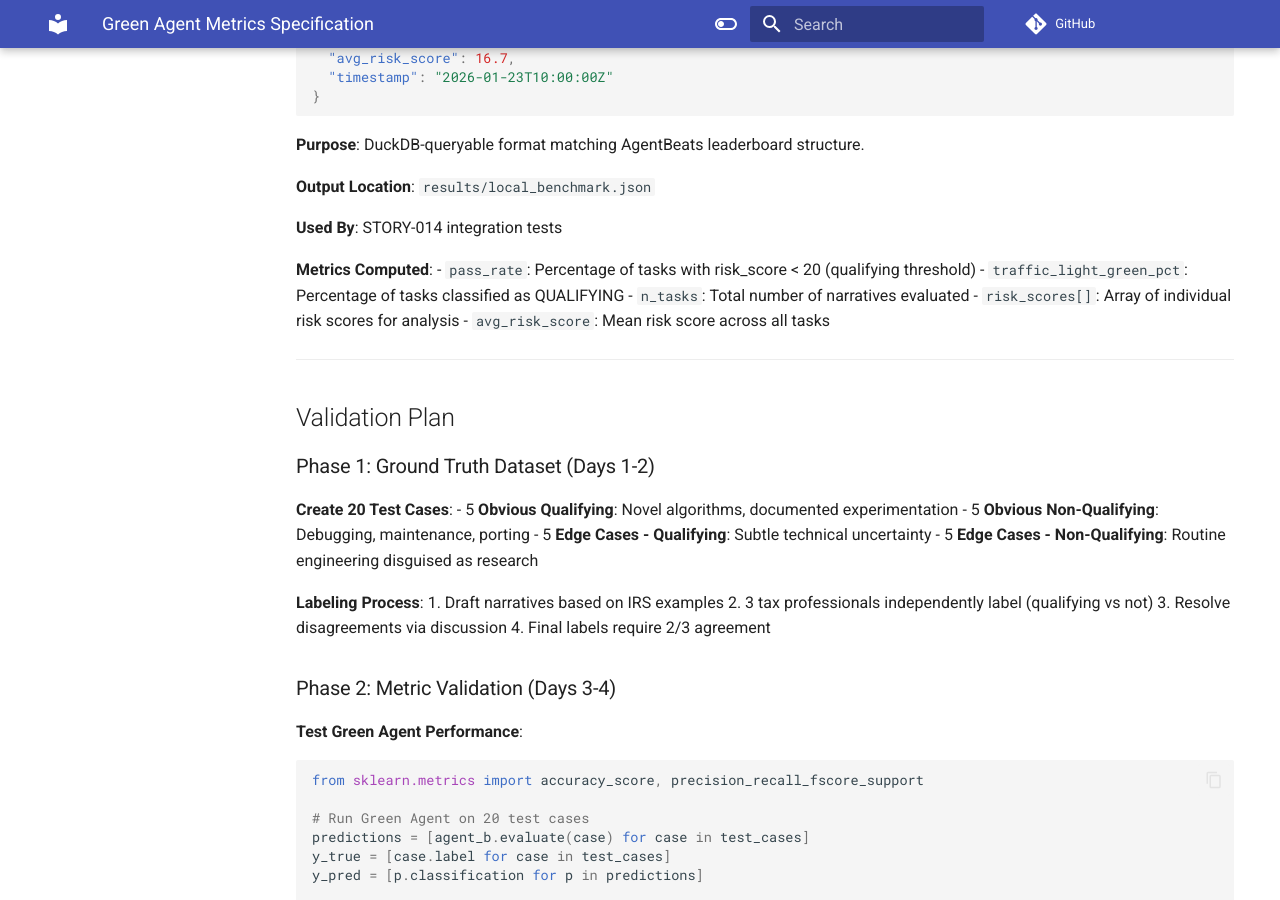
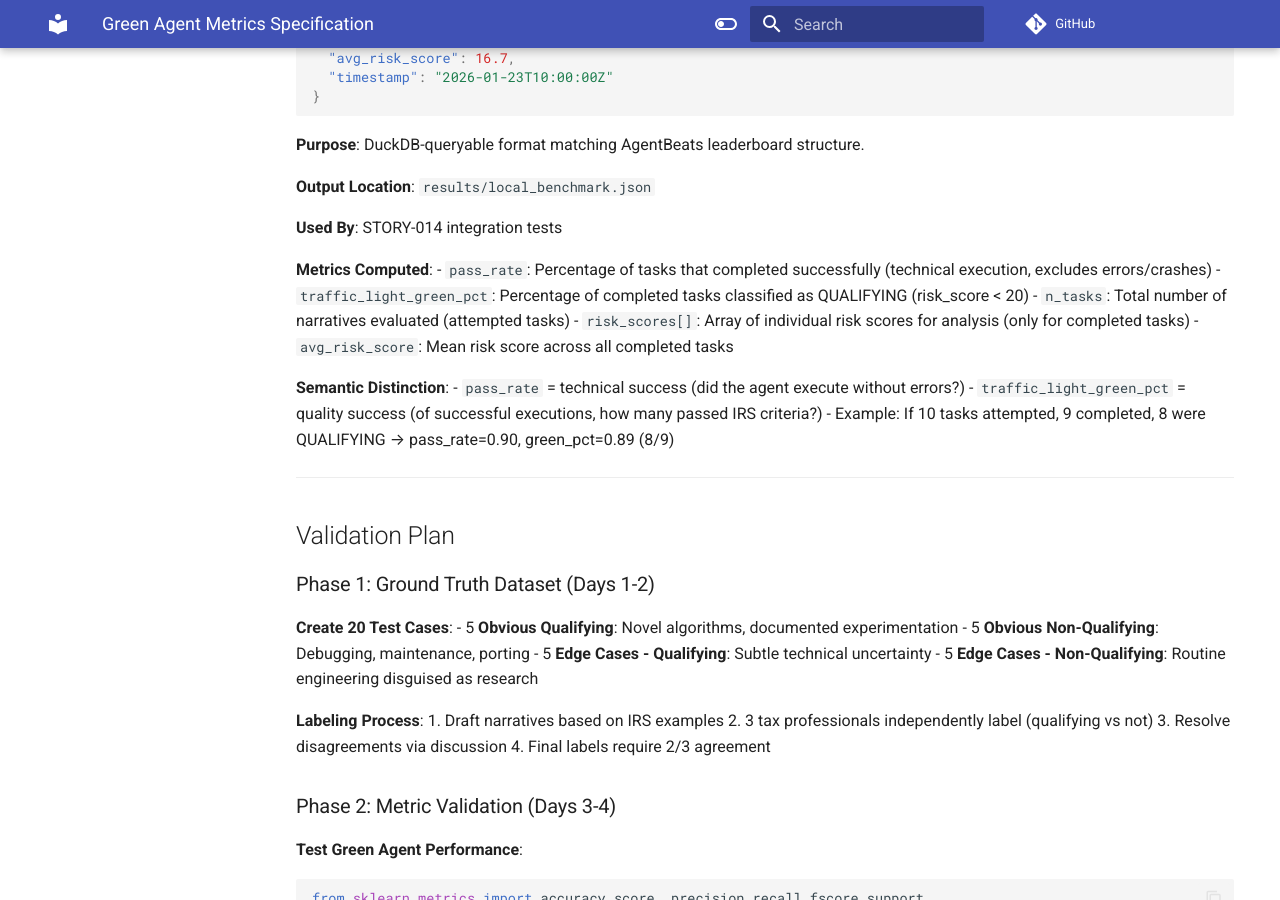
Before and after one commit to pat-tax/RDI-AgentBeats-TheBulletproofProtocol, an MkDocs documentation site: the page built from docs/research/Green-Agent-Metrics-Specification.md, in a window 1280 px wide and 900 px high, scrolled down 5689 px. Built offline with MkDocs 1.6.1 and Material for MkDocs 9.7.7, drawn with Linux system fonts in a browser that asks for light colours; comment, search, counter and statistics services are not loaded.

Commit message:
chore: Update Ralph state after completing STORY-008
Co-Authored-By: Claude <noreply@anthropic.com>

```diff
--- a/docs/ralph/prd.json
+++ b/docs/ralph/prd.json
@@ -144,8 +144,8 @@
         "src/bulletproof_green/rules/experimentation_checker.py",
         "tests/test_experimentation_checker.py"
       ],
-      "passes": false,
-      "completed_at": null
+      "passes": true,
+      "completed_at": "2026-01-23T13:04:03Z"
     },
     {
       "id": "STORY-009",
--- a/docs/ralph/progress.txt
+++ b/docs/ralph/progress.txt
@@ -56,3 +56,8 @@ Notes: Completed successfully with TDD commits
 Story: STORY-007
 Status: PASS
 Notes: Completed successfully with TDD commits
+
+## Iteration 6 - Fri Jan 23 01:04:03 PM UTC 2026
+Story: STORY-008
+Status: PASS
+Notes: Completed successfully with TDD commits
--- a/docs/research/Green-Agent-Metrics-Specification.md
+++ b/docs/research/Green-Agent-Metrics-Specification.md
@@ -230,11 +230,16 @@ For local e2e testing and leaderboard-style validation:
 **Used By**: STORY-014 integration tests
 
 **Metrics Computed**:
-- `pass_rate`: Percentage of tasks with risk_score < 20 (qualifying threshold)
-- `traffic_light_green_pct`: Percentage of tasks classified as QUALIFYING
-- `n_tasks`: Total number of narratives evaluated
-- `risk_scores[]`: Array of individual risk scores for analysis
-- `avg_risk_score`: Mean risk score across all tasks
+- `pass_rate`: Percentage of tasks that completed successfully (technical execution, excludes errors/crashes)
+- `traffic_light_green_pct`: Percentage of completed tasks classified as QUALIFYING (risk_score < 20)
+- `n_tasks`: Total number of narratives evaluated (attempted tasks)
+- `risk_scores[]`: Array of individual risk scores for analysis (only for completed tasks)
+- `avg_risk_score`: Mean risk score across all completed tasks
+
+**Semantic Distinction**:
+- `pass_rate` = technical success (did the agent execute without errors?)
+- `traffic_light_green_pct` = quality success (of successful executions, how many passed IRS criteria?)
+- Example: If 10 tasks attempted, 9 completed, 8 were QUALIFYING → pass_rate=0.90, green_pct=0.89 (8/9)
 
 ---
 
```
Also changed, not shown: src/TheBulletproofProtocol/README.md (+2 -0 lines), 2 other files.
